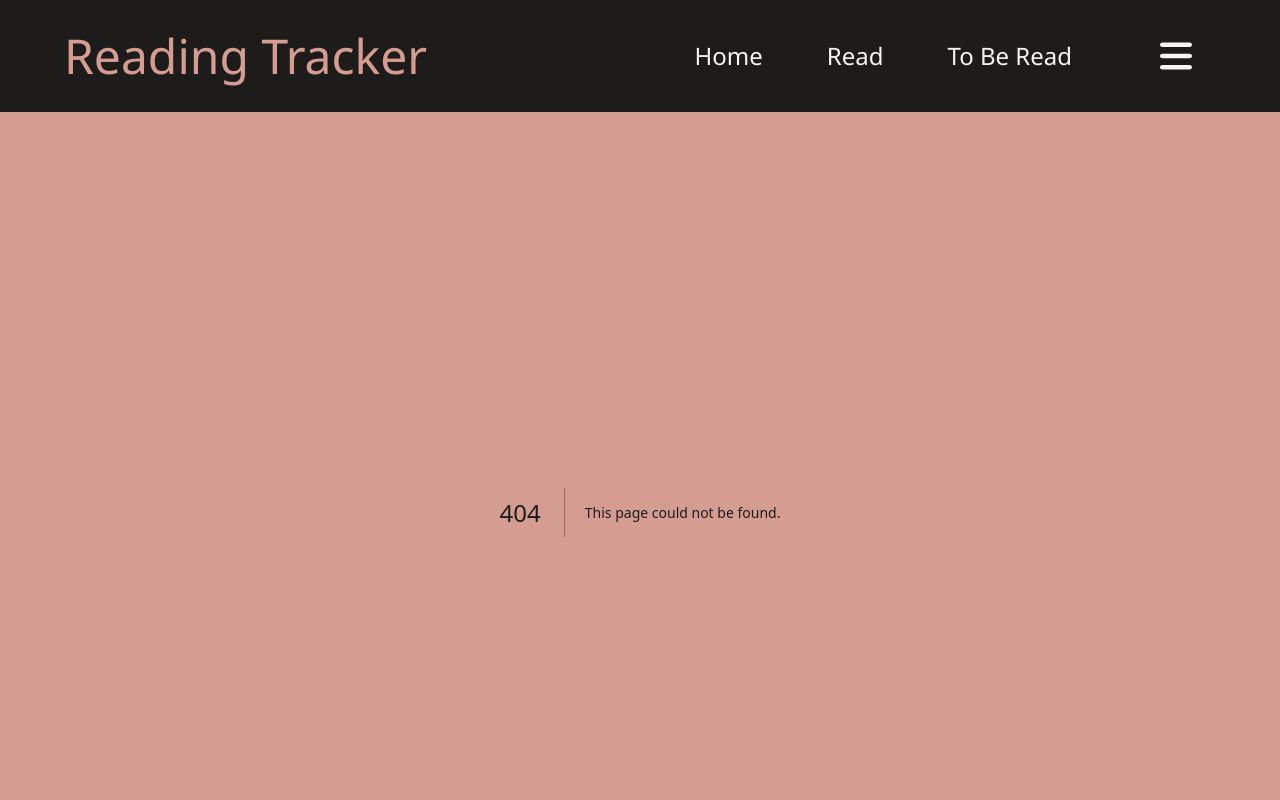
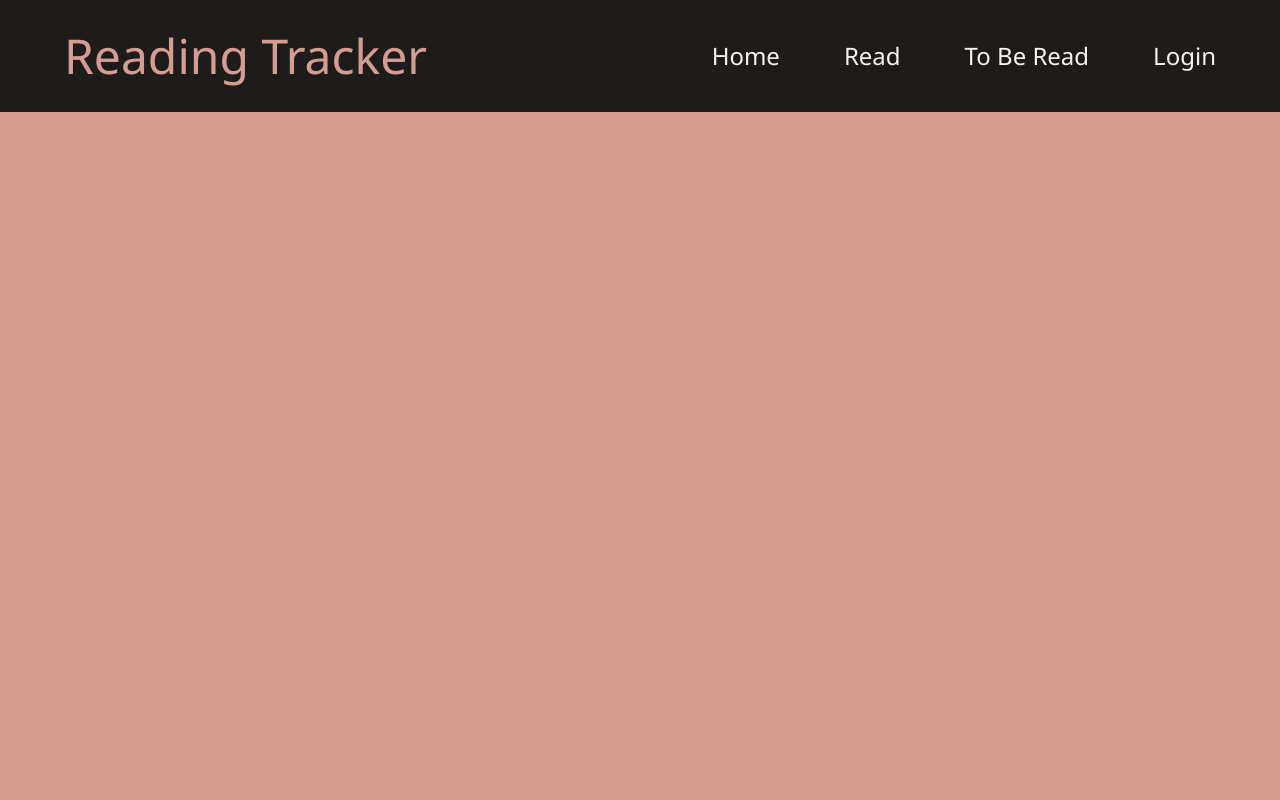
Before and after one commit to shadae-ellmers/my-reading, a Next.js app: page /profile in a window 1280 px wide. Before the commit this address had no page. Shown: the top 800 px of the page. Built offline with nearby package versions, Linux system fonts and the light colour scheme; no server answers.

Commit message:
add functionality for authenticated users

```diff
--- /dev/null
+++ b/app/api/auth/[auth0]/route.js
@@ -0,0 +1,3 @@
+import { handleAuth } from '@auth0/nextjs-auth0'
+
+export const GET = handleAuth()
--- a/app/layout.tsx
+++ b/app/layout.tsx
@@ -1,5 +1,7 @@
 import './globals.css'
 import { Inter } from 'next/font/google'
+import { UserProvider } from '@auth0/nextjs-auth0/client'
+import Login from '../components/Login'
 
 const inter = Inter({ subsets: ['latin'] })
 
@@ -15,6 +17,7 @@ export default function RootLayout({
 }) {
   return (
     <html lang="en" className="bg-mypink text-myblack font-primary">
+      <UserProvider>
         <body className="flex flex-col min-h-screen justify-between">
           <nav className="bg-myblack text-mywhite flex justify-between">
             <a
@@ -42,17 +45,7 @@ export default function RootLayout({
               >
                 To Be Read
               </a>
-            <a
-              className="py-4 px-8 flex items-center hover:text-mypink"
-              href="#"
-            >
-              <img
-                src="bars-solid.svg"
-                alt="three bars"
-                className="px-6"
-                width="80"
-              ></img>
-            </a>
+              <Login />
             </div>
           </nav>
           <div className="bg-mypink text-myblack relative h-auto font-primary justify-start">
@@ -101,6 +94,7 @@ export default function RootLayout({
             </div>
           </footer>
         </body>
+      </UserProvider>
     </html>
   )
 }
--- /dev/null
+++ b/app/profile/page.tsx
@@ -0,0 +1,9 @@
+import UserProfile from '../../components/UserProfile'
+
+export default async function Profile() {
+  return (
+    <section className="min-h-screen text-2xl leading-loose py-8 px-16">
+      <UserProfile />
+    </section>
+  )
+}
--- /dev/null
+++ b/components/Login.tsx
@@ -0,0 +1,41 @@
+'use client'
+
+import { useUser } from '@auth0/nextjs-auth0/client'
+import UserProfile from './UserProfile'
+
+export default function Login() {
+  const { user, error, isLoading } = useUser()
+
+  if (isLoading) return <div>Loading...</div>
+  if (error) return <div>{error.message}</div>
+
+  return (
+    <section className="flex items-center">
+      {user ? (
+        <div>
+          <a
+            className="pt-4 pb-1 px-8 text-2xl flex items-center hover:text-mypink"
+            href="/profile"
+          >
+            Profile
+          </a>
+          <a
+            className="pt-1 pb-4 px-8 text-2xl flex items-center hover:text-mypink"
+            href="/api/auth/logout"
+          >
+            Logout
+          </a>
+        </div>
+      ) : (
+        <div>
+          <a
+            className="py-4 px-8 text-2xl flex items-center hover:text-mypink"
+            href="/api/auth/login"
+          >
+            Login
+          </a>
+        </div>
+      )}
+    </section>
+  )
+}
--- /dev/null
+++ b/components/UserProfile.tsx
@@ -0,0 +1,20 @@
+'use client'
+
+import { useUser } from '@auth0/nextjs-auth0/client'
+
+export default async function UserProfile() {
+  const { user, error, isLoading } = useUser()
+
+  if (isLoading) return <div>Loading...</div>
+  if (error) return <div>{error.message}</div>
+
+  return (
+    user && (
+      <div>
+        <img src={user.picture} alt={user.name} />
+        <h2>{user.name}</h2>
+        <p>{user.email}</p>
+      </div>
+    )
+  )
+}
--- a/package.json
+++ b/package.json
@@ -10,6 +10,7 @@
     "postinstall": "prisma generate"
   },
   "dependencies": {
+    "@auth0/nextjs-auth0": "^3.5.0",
     "@prisma/client": "^5.4.2",
     "@types/react": "18.2.14",
     "@types/react-dom": "18.2.6",
```
Also changed, not shown: 1 other file (tests, documents, lock files or other folders). Lines whose indentation alone changed are shown as unchanged.
